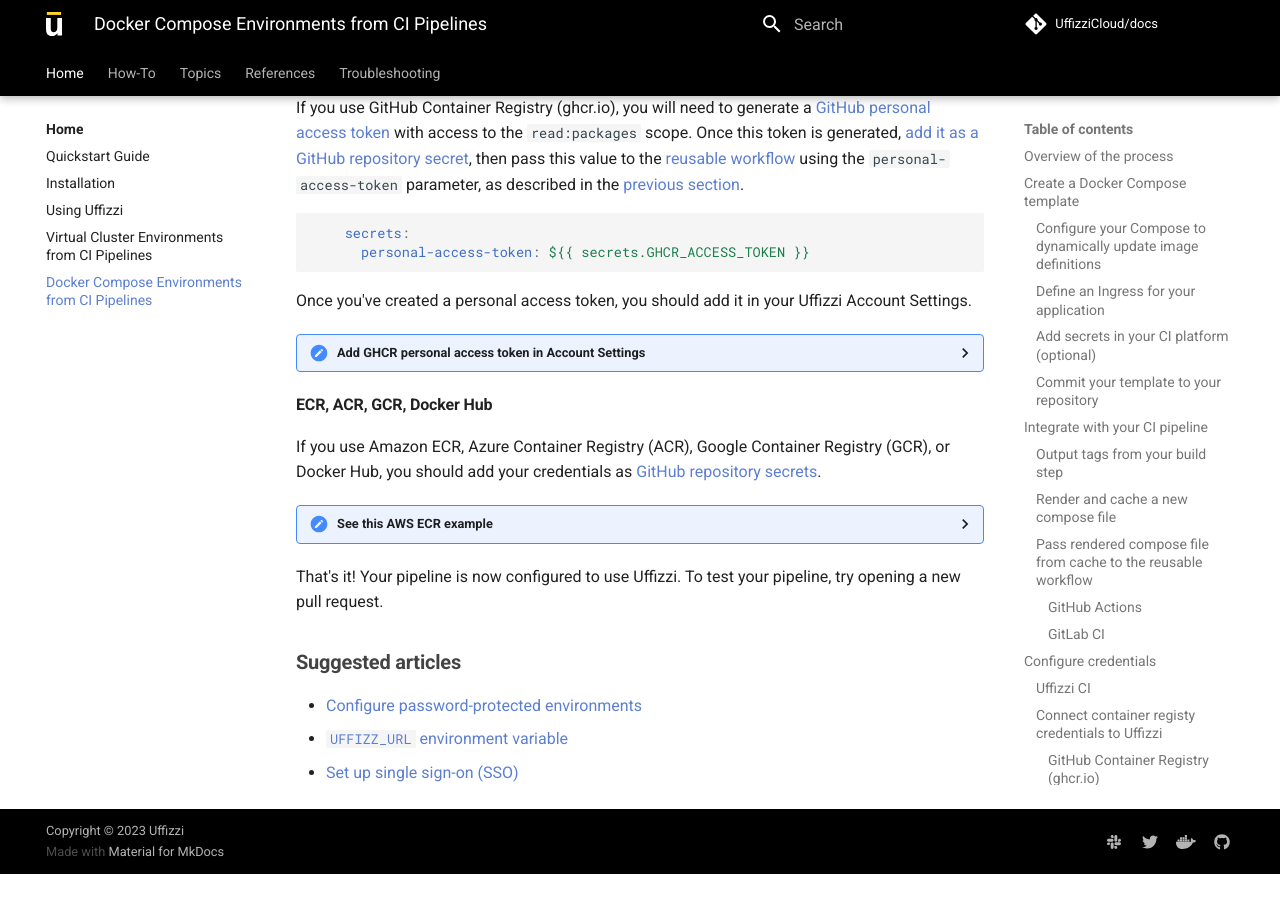
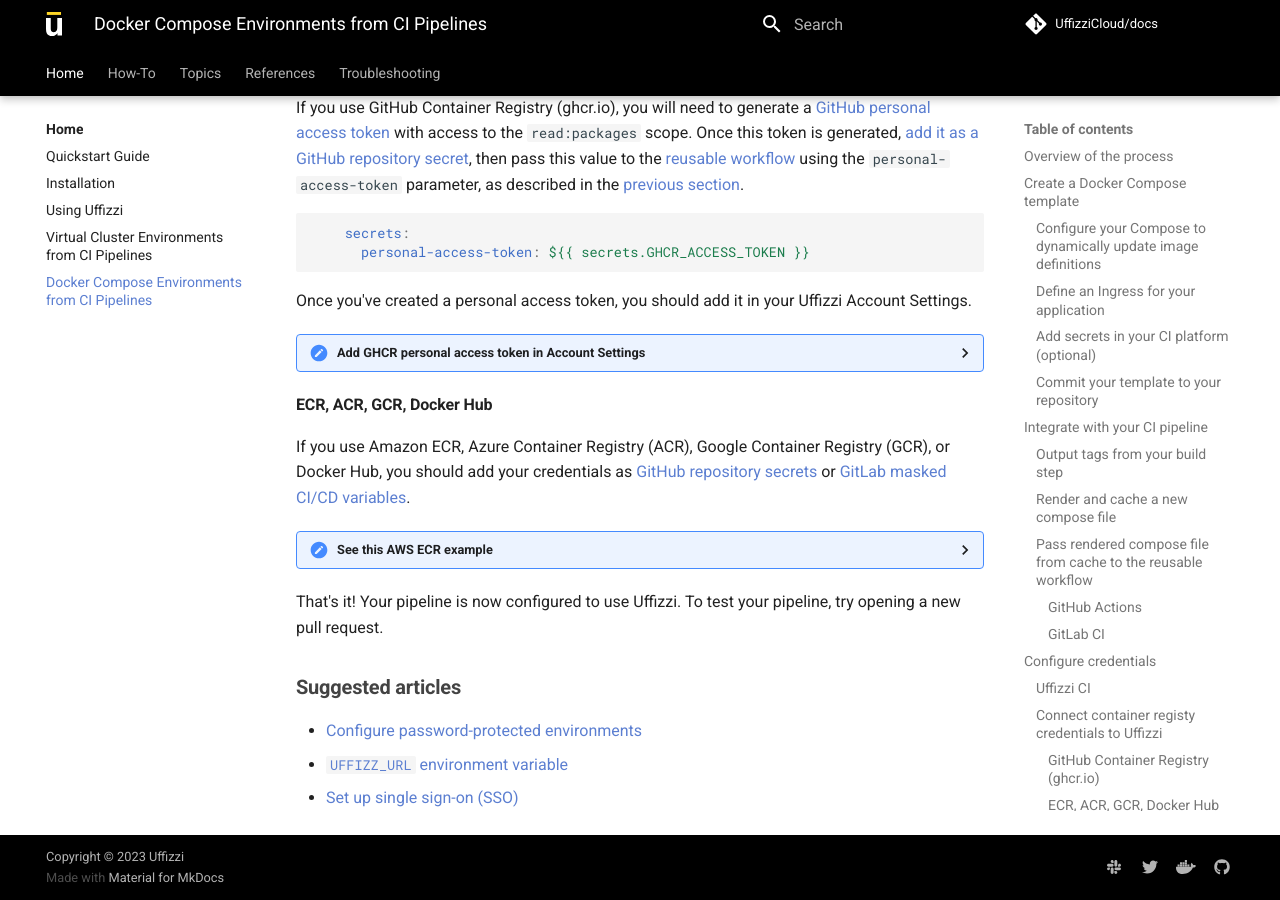
Before and after one commit to UffizziCloud/docs, an MkDocs documentation site: the page built from docs/docker-compose-environment.md, in a window 1280 px wide and 900 px high, scrolled down 11422 px. Built offline with MkDocs 1.6.1 and Material for MkDocs 9.7.7, drawn with Linux system fonts in a browser that asks for light colours; comment, search, counter and statistics services are not loaded; before the commit the page ends 12296 px from its top, so only the background shows below that.

Commit message:
Update docker-compose-environment.md

```diff
--- a/docs/docker-compose-environment.md
+++ b/docs/docker-compose-environment.md
@@ -802,7 +802,7 @@
 </details>
 
 #### ECR, ACR, GCR, Docker Hub
-If you use Amazon ECR, Azure Container Registry (ACR), Google Container Registry (GCR), or Docker Hub, you should add your credentials as [GitHub repository secrets](https://docs.github.com/en/actions/security-guides/encrypted-secrets#creating-encrypted-secrets-for-a-repository).
+If you use Amazon ECR, Azure Container Registry (ACR), Google Container Registry (GCR), or Docker Hub, you should add your credentials as [GitHub repository secrets](https://docs.github.com/en/actions/security-guides/encrypted-secrets#creating-encrypted-secrets-for-a-repository) or [GitLab masked CI/CD variables](https://docs.gitlab.com/ee/ci/variables/#mask-a-cicd-variable).
 
 <details><summary>See this AWS ECR example</summary>
 <p>If you use Amazon ECR, Azure Container Registry (ACR), Google Container Registry (GCR), or Docker Hub, you should add your credentials as <a href="https://docs.github.com/en/actions/security-guides/encrypted-secrets#creating-encrypted-secrets-for-a-repository">GitHub repository secrets</a>. In the highlighted example below, <code>AWS_ACCESS_KEY_ID</code> and <code>AWS_SECRET_ACCESS_KEY</code> are used:</p>
```
